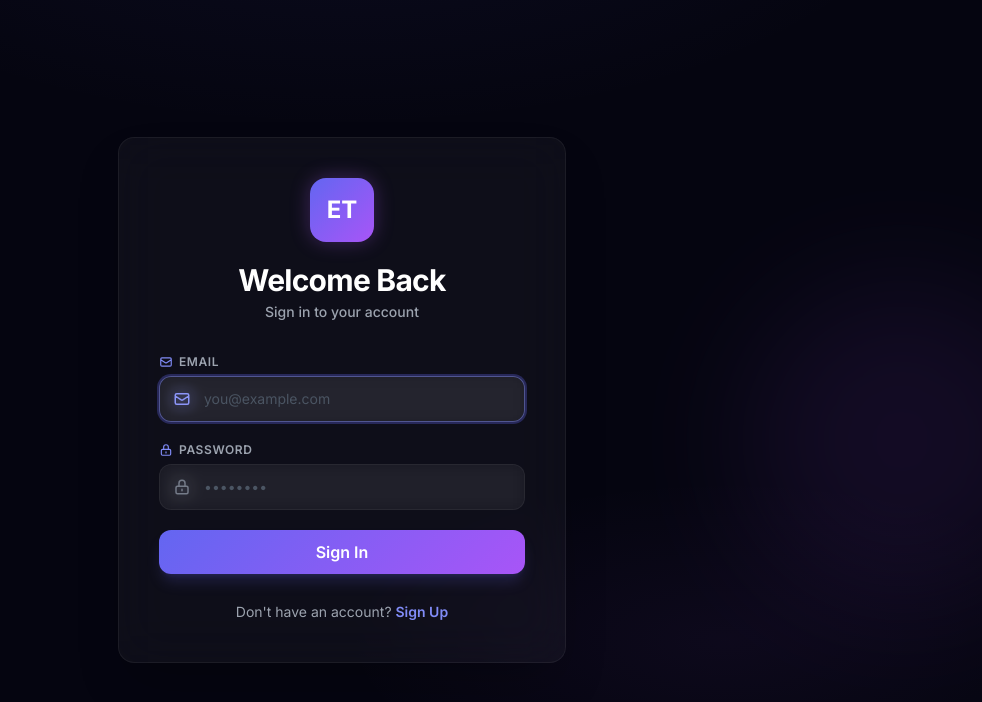
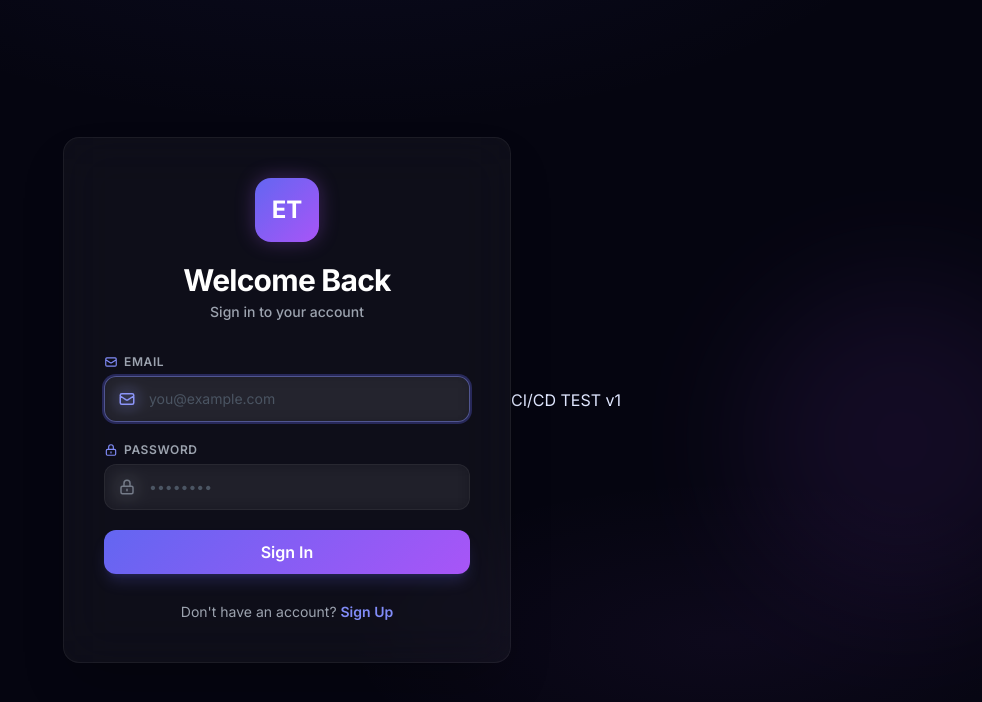
Before and after one commit to shripad69/event-and-expense-tracker, a React (Vite) app in the folder frontend/: page /login in a window 1280 px wide. Shown: the top 702 px of the page, without its empty margins (298-1280 px from the left). Built offline with nearby package versions, Linux system fonts and the light colour scheme; no server answers.

Commit message:
fronted h1 check

```diff
--- a/frontend/src/pages/Login.jsx
+++ b/frontend/src/pages/Login.jsx
@@ -263,8 +263,10 @@ const Login = () => {
           >
             Sign Up
           </Link>
+
         </motion.p>
       </motion.div>
+      <h1>CI/CD TEST v1</h1>
     </div>
   );
 };
```
